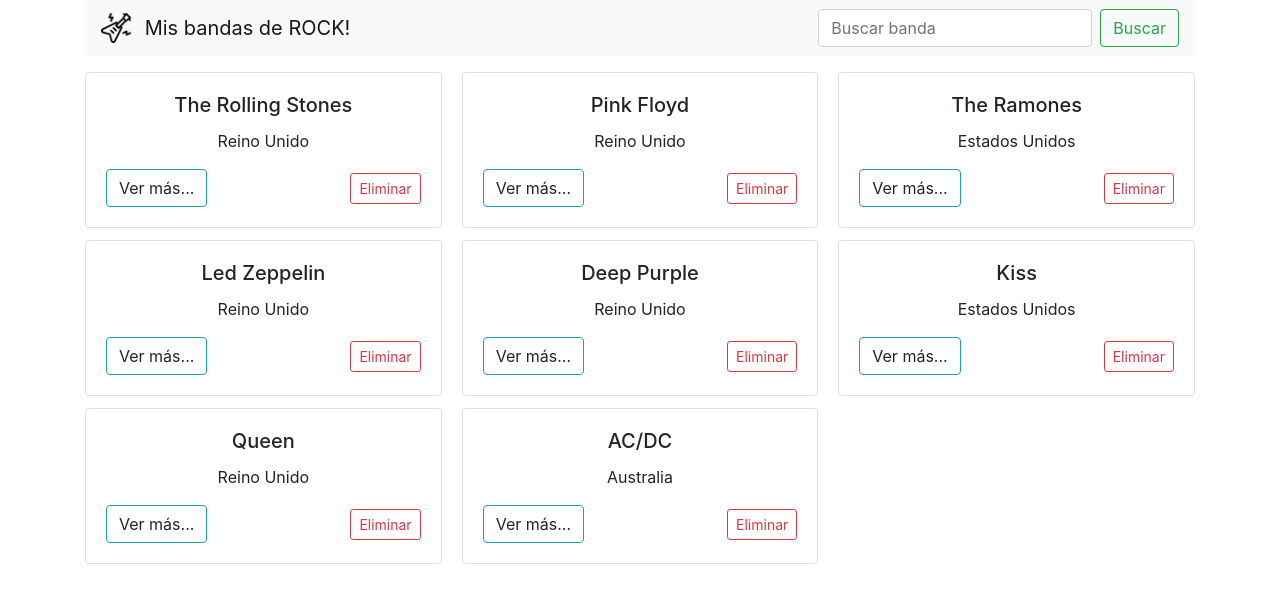
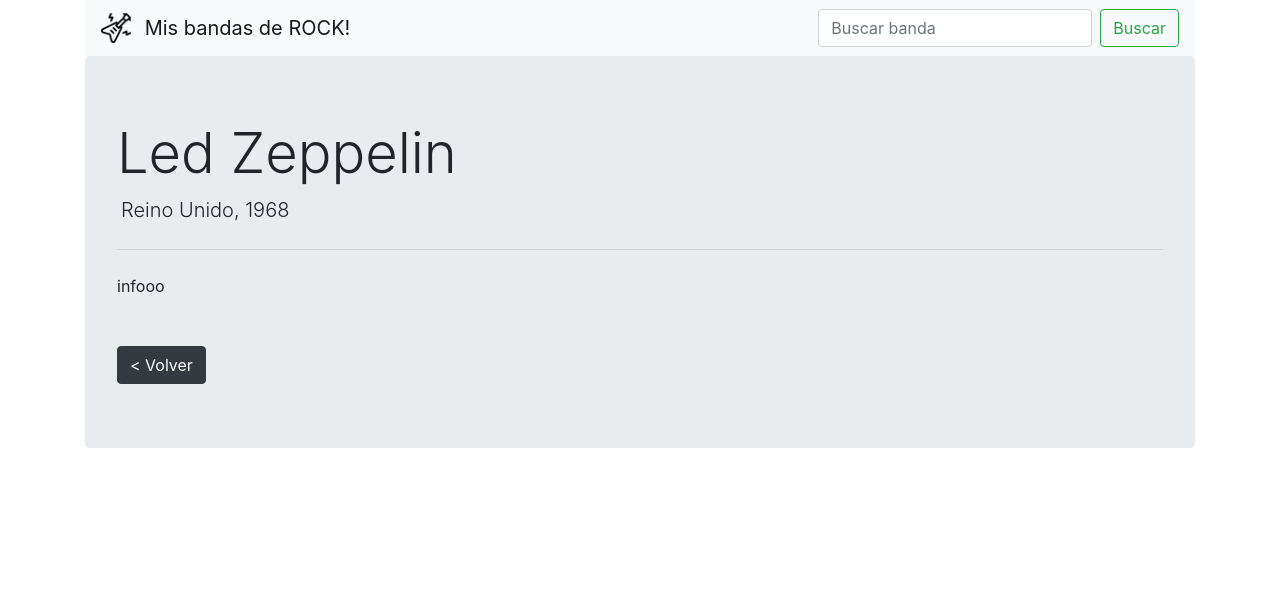
Before and after one commit to r-bh/rocking-bands, an Angular app: page /banda/1 in a window 1280 px wide. Shown: the top 602 px of the page. Built offline with nearby package versions, Linux system fonts and the light colour scheme.

Commit message:
routes file. band component: component for each band, showing its details

```diff
--- a/src/app/app.component.html
+++ b/src/app/app.component.html
@@ -1,6 +1,6 @@
 <div class="container">
 
   <app-navbar></app-navbar>
-  <app-all-bands></app-all-bands>
+  <router-outlet></router-outlet>
 
 </div>
--- /dev/null
+++ b/src/app/app.routes.ts
@@ -0,0 +1,10 @@
+import { Routes, RouterModule } from '@angular/router';
+import { AllBandsComponent } from './components/all-bands/all-bands.component';
+import { BandComponent } from './components/band/band.component';
+
+const APP_ROUTES: Routes = [
+    { path: 'bandas', component: AllBandsComponent },
+    { path: 'banda/:id', component: BandComponent },
+    { path: '**', pathMatch: 'full', redirectTo: 'home' }
+];
+export const APP_ROUTING = RouterModule.forRoot(APP_ROUTES);
--- a/src/app/components/all-bands/all-bands.component.html
+++ b/src/app/components/all-bands/all-bands.component.html
@@ -2,10 +2,8 @@
     <div *ngFor="let band of myBands; let i=index" class="card">
       <div class="card-body ">
         <h5 class="card-title text-center">{{band.name}}</h5>
-        <p class="card-text text-center">{{band.place}}</p>
-
-
-        <a class="btn btn-outline-info">Ver más...</a>
+        <p class="card-text text-center">{{band.place}}, {{band.year}}</p>
+        <a [routerLink]="['/banda',i]" class="btn btn-outline-info">Ver más...</a>
         <button class="btn btn-outline-danger btn-sm float-right float-bottom mt-1" type="button" (click)="removeBand(i)"><span class="glyphicon glyphicon-trash"></span>
         Eliminar
          </button>
--- /dev/null
+++ b/src/app/components/band/band.component.html
@@ -0,0 +1,11 @@
+<div class="jumbotron">
+    <h1 class="display-4">{{band.name}}</h1>
+    <p class="lead ml-1">{{band.place}}, {{band.year}}</p>
+    <hr class="my-4">
+    <div>{{band.info}}</div>
+
+    <p class="mt-5 mb-0">
+        <a class="btn btn-dark" [routerLink]="['/bandas']" role="button">
+            < Volver</a>
+    </p>
+</div>
--- /dev/null
+++ b/src/app/components/band/band.component.ts
@@ -0,0 +1,24 @@
+import { Component, OnInit } from '@angular/core';
+import { BandsService, Band } from '../../services/bands.service';
+import { ActivatedRoute } from '@angular/router';
+
+
+@Component({
+  selector: 'app-band',
+  templateUrl: './band.component.html'
+})
+export class BandComponent {
+  band: any = {};
+
+  constructor(private activatedRoute: ActivatedRoute,
+    private _bandsService: BandsService,
+  ) {
+    this.activatedRoute.params.subscribe(params => {
+      this.band = this._bandsService.getBand(params['id']);
+    })
+
+  }
+
+
+
+}
--- a/src/app/components/shared/navbar/navbar.component.html
+++ b/src/app/components/shared/navbar/navbar.component.html
@@ -1,5 +1,5 @@
 <nav class="navbar navbar-expand-lg navbar-light bg-light">
-    <a class="navbar-brand" href="#">
+    <a class="navbar-brand" href="bandas">
         <img src="./../../../../assets/img/electric-guitar.png" width="30" height="30" class="d-inline-block align-top mr-2">
         Mis bandas de ROCK!
     </a>
--- a/src/app/services/bands.service.ts
+++ b/src/app/services/bands.service.ts
@@ -26,6 +26,10 @@
         this.myBands.splice(idx, 1);
     }
 
+    getBand(idx: number) {
+        return this.myBands[idx];
+    }
+
 
 }
 
```
Also changed, not shown: src/app/app.module.ts (+6 -3 lines).
